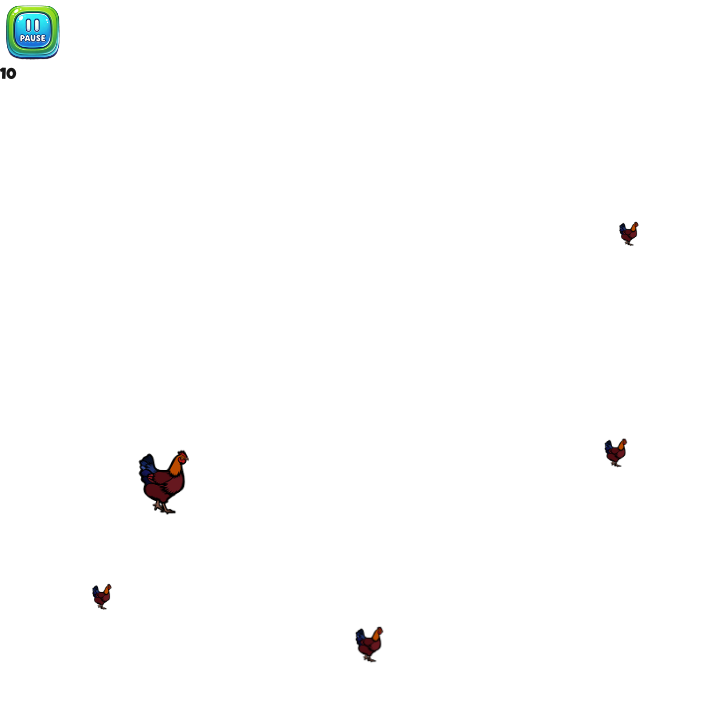
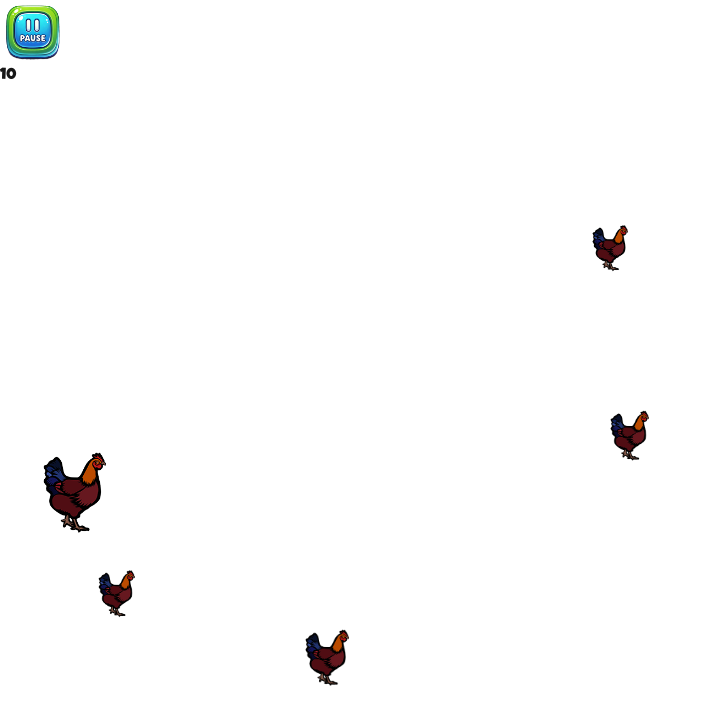
Before and after one commit to Chigga-Solutions/Cock-Down-Shooter, a Next.js app: page /play in a window 1280 px wide. Shown: the top 724 px of the page, without its empty margins (0-712 px from the left). Built offline with nearby package versions, Linux system fonts and the light colour scheme.

Commit message:
Create animations for settings panel

```diff
--- a/src/app/play/page.tsx
+++ b/src/app/play/page.tsx
@@ -32,8 +32,8 @@ const FlyingChicken = ({
 
   const springs = useSpring({
     from: {
-      left: mode === "horizontal" ? 0 : begin,
-      top: mode === "horizontal" ? begin : 0,
+      left: mode === "horizontal" ? -size : begin,
+      top: mode === "horizontal" ? begin : -size,
     },
     to: {
       left: mode === "horizontal" ? screenWidth : end,
@@ -58,7 +58,7 @@ const FlyingChicken = ({
       onClick={() => {
         setImageSource("/chick.png");
       }}
-      className={`absolute w-[size] h-[size] bg-cover ${done && "hidden"}`}
+      className={`absolute chicken w-[size] h-[size] bg-cover ${done && "hidden"}`}
     >
       <Image
         src={imageSource}
@@ -99,7 +99,7 @@ export default function Play() {
   });
 
   useEffect(() => {
-    document.addEventListener('visibilitychange', (e) => {
+    const visibilityChangeEvent = (e: Event) => {
       if (document.hidden) {
         console.log('[CDS] Pausing game...');
         setPaused(true);
@@ -107,13 +107,31 @@ export default function Play() {
         console.log('[CDS] Unpausing game...');
         setPaused(false);
       }
-    });
+    }
+
+    const clickEvent = (e: MouseEvent) => {
+      e.preventDefault();
+      document.elementsFromPoint(e.clientX, e.clientY).forEach((element) => {
+        if (element instanceof HTMLElement && element.classList.contains('chicken')) {
+          console.log('[CDS] Clicked on element:', element);
+          element.click();
+        }
+      });
+    }
+
+    document.addEventListener('click', clickEvent);
+    document.addEventListener('visibilitychange', visibilityChangeEvent);
+
+    return () => {
+      document.removeEventListener('visibilitychange', visibilityChangeEvent);
+      document.removeEventListener('click', clickEvent);
+    };
   }, []);
 
   const appendChick = () => {
     const id = chickens.length;
     const mode = decideBetween("horizontal", "vertical");
-    const size = randomBetween(30, 100);
+    const size = randomBetween(60, 120);
     setChickens([
       ...chickens,
       <FlyingChicken
--- a/src/components/settings-menu.tsx
+++ b/src/components/settings-menu.tsx
@@ -41,7 +41,11 @@ export function SettingsMenu({ onDone }: SettingsMenuProps) {
       >
         Settings
       </h1>
-      <button onClick={onDone} className="border mb-2 mt-auto self-center w-[20%] hover:scale-105 transition text-2xl p-2 bg-gradient-to-b from-green-500 to-green-600 rounded-md">
+      <button onClick={() => {
+        api.start({ from: { top: '50%' }, top: '-50%', onRest: () => {
+          onDone?.();
+        }});
+      }} className="border mb-2 mt-auto self-center w-[20%] hover:scale-105 transition text-2xl p-2 bg-gradient-to-b from-green-500 to-green-600 rounded-md">
         Done
       </button>
     </animated.div>
```
Also changed, not shown: Pokusus_4.gif (deleted), public/nok.gif (renamed from nok.gif).
